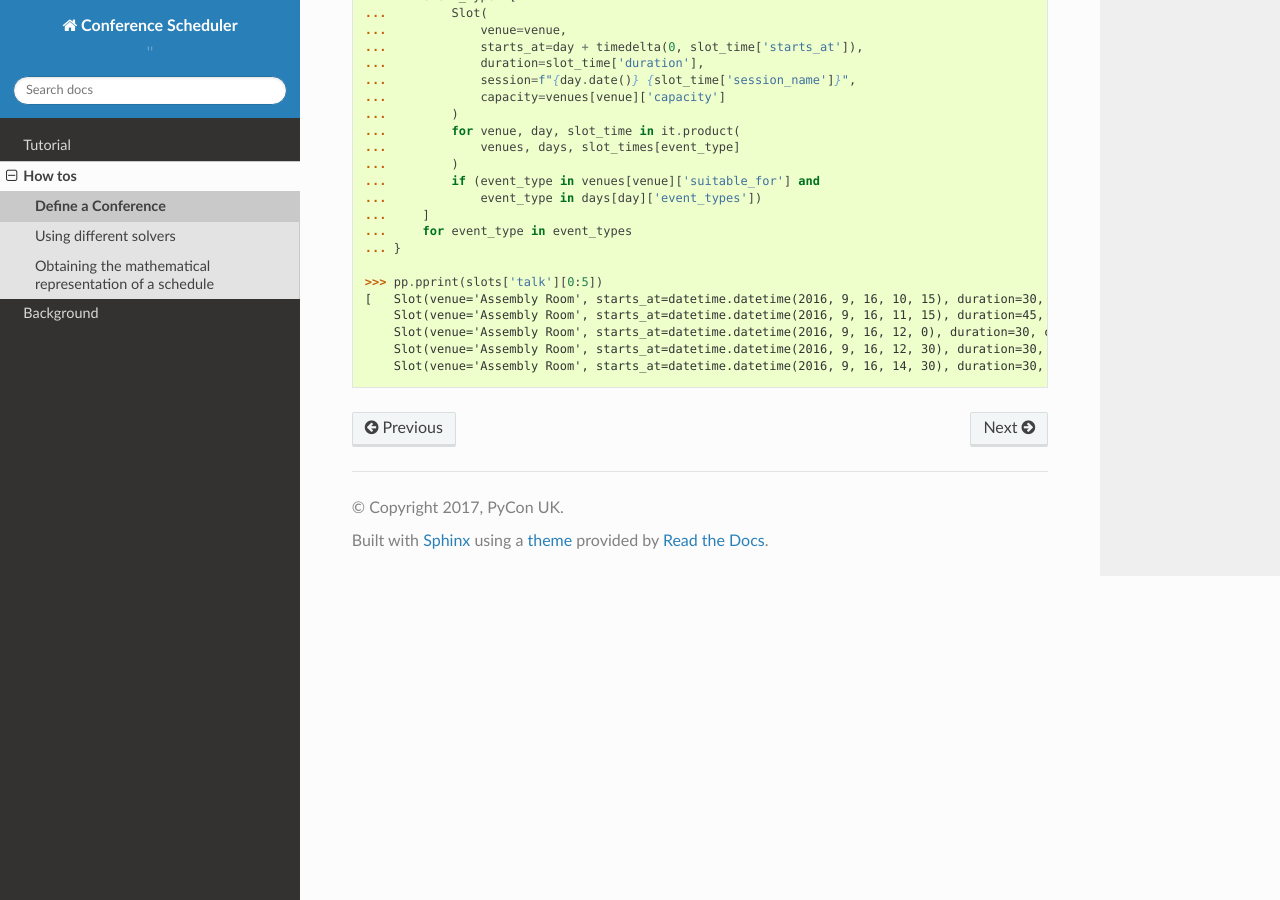
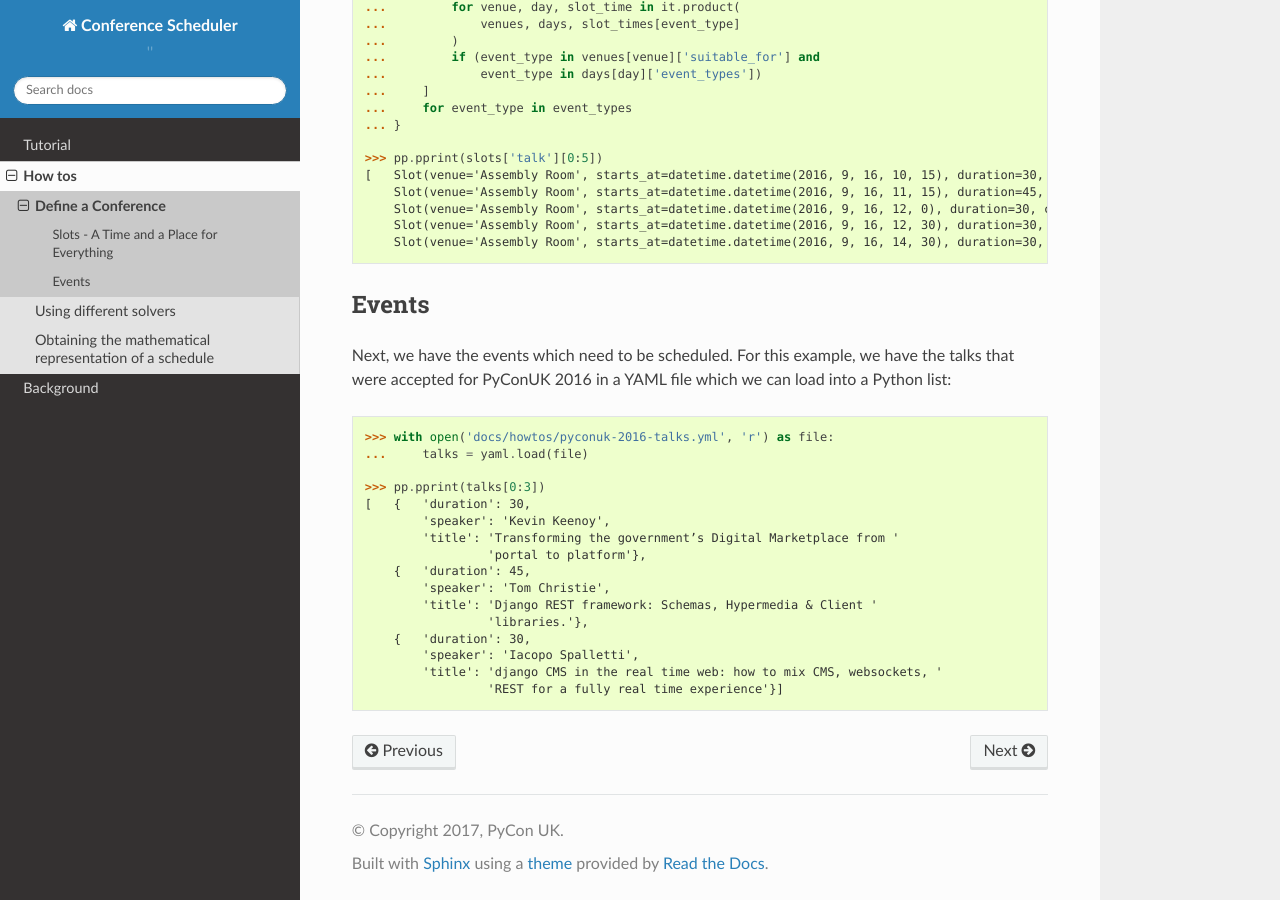
Before and after one commit to PyconUK/ConferenceScheduler, a Sphinx documentation site: the page built from docs/howtos/define_a_conference.rst, in a window 1280 px wide and 900 px high, scrolled down 3939 px. Built offline with Sphinx 7.4.7 and the Read the Docs theme 2.0.0, drawn with Linux system fonts in a browser that asks for light colours; some of the changed text lies outside the part shown.

Commit message:
[#44] Create slots and events sections and move loading of talks file

```diff
--- a/docs/howtos/define_a_conference.rst
+++ b/docs/howtos/define_a_conference.rst
@@ -3,6 +3,9 @@ Define a Conference
 
 Using PyCon UK 2016 for example data, let us consider how we might define a
 conference and pass the necessary data to the scheduler.
+
+Slots - A Time and a Place for Everything
+-----------------------------------------
 
 In 2016, there were three types of event: talks, workshops and plenary sessions
 and these were held in five rooms at Cardiff City Hall. Not all the rooms were
@@ -35,8 +38,9 @@ We can capture this information using a Python list and dictionary::
     ...     },
     ... }
 
-The events took place over the course of three days in September, but the
-workshops only occurred on the final day.
+The events took place over the course of five days in September but, for this
+example, we are not considering the first day of the conference (Thursday) or
+the last (Monday).
 
 Here is how we might represent this information using JSON::
 
@@ -219,3 +216,27 @@ we'll need each list of :code:`Slots` separately later on::
         Slot(venue='Assembly Room', starts_at=datetime.datetime(2016, 9, 16, 12, 0), duration=30, capacity=500, session='2016-09-16 morning'),
         Slot(venue='Assembly Room', starts_at=datetime.datetime(2016, 9, 16, 12, 30), duration=30, capacity=500, session='2016-09-16 afternoon'),
         Slot(venue='Assembly Room', starts_at=datetime.datetime(2016, 9, 16, 14, 30), duration=30, capacity=500, session='2016-09-16 afternoon')]
+
+Events
+------
+
+Next, we have the events which need to be scheduled. For this example, we have
+the talks that were accepted for PyConUK 2016 in a YAML file which we can load
+into a Python list::
+
+    >>> with open('docs/howtos/pyconuk-2016-talks.yml', 'r') as file:
+    ...     talks = yaml.load(file)
+
+    >>> pp.pprint(talks[0:3])
+    [   {   'duration': 30,
+            'speaker': 'Kevin Keenoy',
+            'title': 'Transforming the government’s Digital Marketplace from '
+                     'portal to platform'},
+        {   'duration': 45,
+            'speaker': 'Tom Christie',
+            'title': 'Django REST framework: Schemas, Hypermedia & Client '
+                     'libraries.'},
+        {   'duration': 30,
+            'speaker': 'Iacopo Spalletti',
+            'title': 'django CMS in the real time web: how to mix CMS, websockets, '
+                     'REST for a fully real time experience'}]
```
Also changed, not shown: other parts of docs/howtos/define_a_conference.rst (+0 -7 lines).
